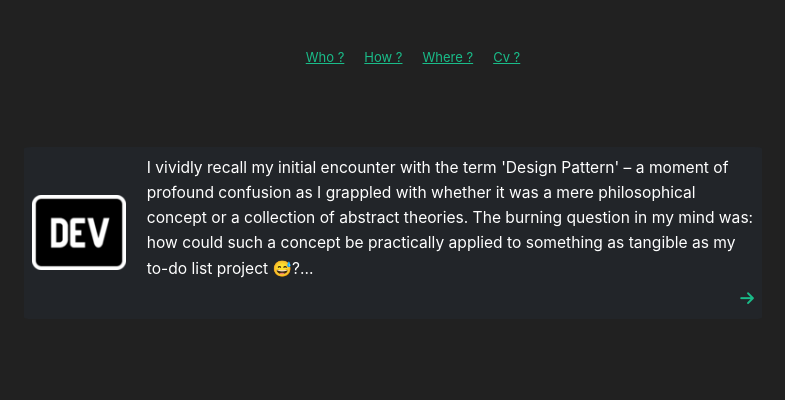
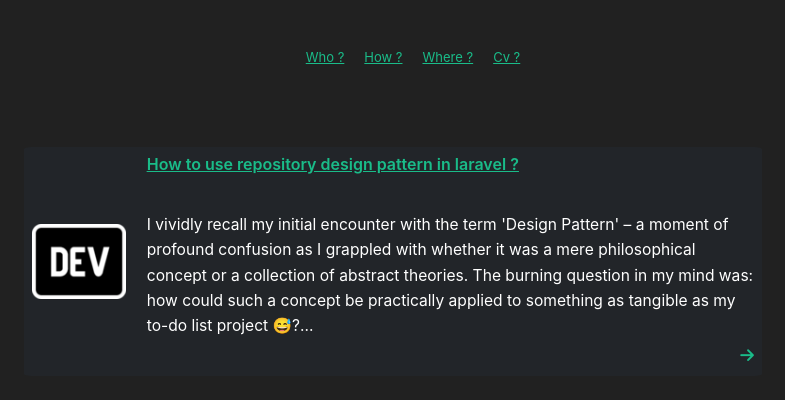
Before and after one commit to hamza-topo/me, a React (Create React App) app: page /blogs in a window 1280 px wide. Shown: the top 400 px of the page, without its empty margins (247-1032 px from the left). Built offline with nearby package versions, Linux system fonts and the light colour scheme.

Commit message:
Blog link title

```diff
--- a/src/Components/Blog.js
+++ b/src/Components/Blog.js
@@ -12,6 +12,7 @@ export function Blog() {
           <div className="me card">
             <img src={Dev} alt="" />
             <p className="small">
+              <a href={blog.link} target="_blank" rel="noopener noreferrer"><h1 className='section-title'>{blog.title}</h1></a><br></br>
               {blog.content}
               <ul className='header-socials-icons'>
                 <li><a href={blog.link} target="_blank" rel="noopener noreferrer"><i className="fas fa-arrow-right"></i></a></li>
```
